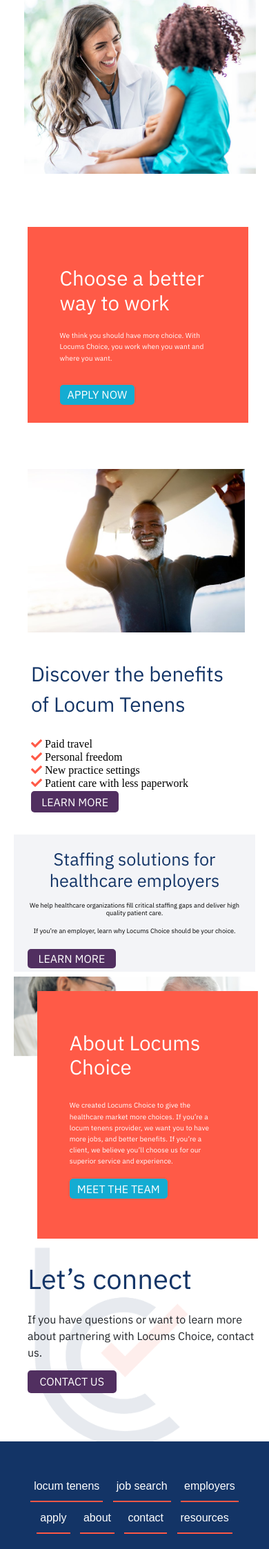
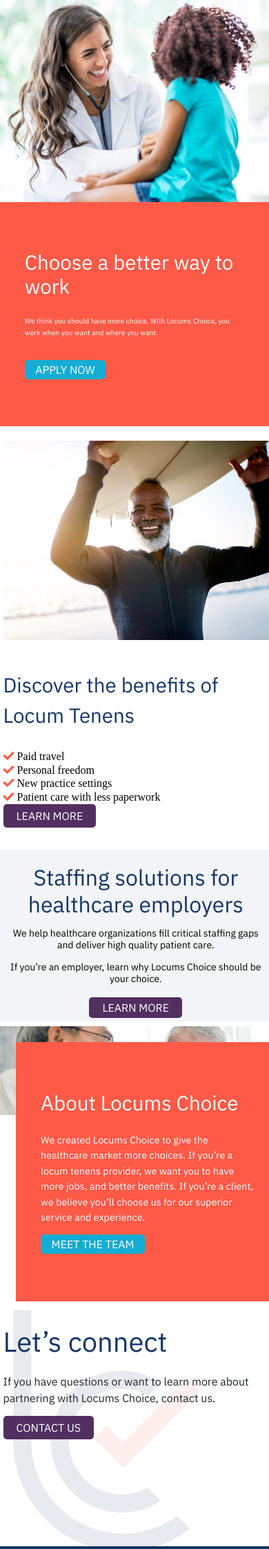
Before and after one commit to only-rakib/locum, a Django app: page / in a window 390 px wide. Shown: the part 150-2396 px from the top of the page at 69% size. Run offline with Django 3.2, Linux system fonts and the light colour scheme; some libraries are stand-ins or nearby versions; some web fonts are replaced.

Commit message:
revision 1 start

```diff
--- a/locum_apps/templates/locum_home.html
+++ b/locum_apps/templates/locum_home.html
@@ -5,30 +5,35 @@
 {% endblock title %}
 {% block container %}
 
-		<div class="background-shadow"></div>
 	<!--Body grid system start-->
 	<div class="container-fluid ">
 		<!-- Homepage Upper Image Start-->
 		<div class="row margin slideanim">
-				<div class="col-sm-7">
+			<div class="col-sm-7 col-md-7 col-lg-7">
 				<img src="{% static 'images/Young_woman_doctor_caring_for_child_patient.jpeg' %} " class="img-fluid change-height"/>
 			</div>
 			<div class="col-sm-4">
 				<div class="box-apply">
 					<div class="row margin">
+						<div class="col">
 							<h1 class="header1">
 							Choose a better way to work
 							</h1>
 						</div>
+					</div>
 					<div class="row margin">
+						<div class="col">
 							<p class="para">
 								We think you should have more choice. With Locums Choice, you work when you want and where you want.
 							</p>
+						</div>
 
 					</div>
 
-						<div class="row margin">
+					<div class="row">
+						<div class="col">
 							<a href=" {% url 'locum_apply' %}" class="text-uppercase buttonBlue">Apply Now</a>
+						</div>
 					</div>
 
 				</div>
@@ -46,10 +51,12 @@
 			<div class="col-sm-4 margin-left">
 				<div style="padding-top: 12%">
 					<div class="row margin">
+						<div class="col-lg-12 col-md-12 col-sm-12 ">
 							<h1 class="header1 slim-font" style="color: #143567;">
 							Discover the benefits of Locum Tenens
 
 							</h1>
+						</div>
 					</div>
 					<div class="row" style="padding-bottom: 1%;">
 
@@ -92,28 +99,28 @@
 		<div class="row" style="padding-bottom: 2%;background:white">
 
 		</div>
-			<div class="row" style="padding-bottom: 2%;background: #F3F4F7">
-				<div>
+		<div class="row rpadding" style="padding-bottom: 2%;background: #F3F4F7">
+			<div class="col">
 				<div class="slideanim">
 					<div class="row" style="padding-top:6% ">
-							<div class="col-sm-12 offset-sm-4">
-								<h1 style="font-weight: 2;font-size: 3vmax ;text-align: center;color: #143567" >Staffing solutions for healthcare employers</h1>
+						<div class="col-sm-10 offset-sm-1">
+							<h1 style="font-weight: 2;font-size: 32px ;text-align: center;color: #143567" >Staffing solutions for healthcare employers</h1>
 						</div>
 					</div>
 					<div class="row" style="padding-top:2% ">
-							<div class="col-sm-12 offset-sm-4">
-								<h1 style="font-weight: 2;font-size: 1.1vmax; text-align: center; color:black" >We help healthcare organizations fill critical staffing gaps and deliver high quality patient care.</h1>
+						<div class="col-sm-10 offset-sm-1">
+							<h1 style="font-weight: 2;font-size: 14px; text-align: center; color:black" >We help healthcare organizations fill critical staffing gaps and deliver high quality patient care.</h1>
 						</div>
 					</div>
 					<div class="row" style="padding-top:2% ">
-							<div class="col-sm-12 offset-sm-4">
-								<h1 style="font-weight: 2;font-size: 1.1vmax;text-align: center;color:black" >If you’re an employer, learn why Locums Choice should be your choice.</h1>
+						<div class="col-sm-10 offset-sm-1">
+							<h1 style="font-weight: 2;font-size: 14px;text-align: center;color:black" >If you’re an employer, learn why Locums Choice should be your choice.</h1>
 						</div>
 					</div>
 				</div>
 				<div class="slideanim">
 					<div class="row" style="padding-top:4% ">
-							<div class="col-sm-12 offset-sm-9">
+						<div class="col-sm-4 offset-sm-4 col-md-4 offset-md-4 col-lg-4 offset-lg-4 text-center">
 							<a class="buttonPurple text-uppercase" href="{% url 'employers' %}">Learn More</a>
 						</div>
 					</div>
@@ -127,23 +134,29 @@
 
 		</div>
 		<div class="row slideanim">
-				<div class="col-sm-12" style="z-index: -3; padding:0px">
+			<div class="col-12 col-lg-12" style="z-index: -3; padding:0px">
 				<img src="{% static 'images/male_doctor_laughing_with_patient.jpg' %} " class="img-fluid">
 			</div>
 			<div class="col-sm-5 offset-sm-1" style="z-index: 1;margin-top: -38%">
 				<div class="box-apply-leftImplement">
 					<div class="row margin">
+						<div class="col">
 							<h1 class="header1">About Locums Choice<h1>
 						</div>
+					</div>
 					<div class="row">
-						<p class="para">
+						<div class="col">
+							<p class="para" style="font-size: 14px">
 								We created Locums Choice to give the healthcare market more choices. If you’re a locum tenens provider,
 								we want you to have more jobs, and better benefits. If you’re a client, we believe you’ll choose us for
 								our superior service and experience.
 							</p>
 						</div>
+					</div>
 					<div class="row	">
+						<div class="col">
 							<a class="buttonBlue text-uppercase" href="{% url 'about' %}">Meet the Team</a>
+						</div>
 					</div>
 				</div>
 			</div>
--- a/static/css/home.css
+++ b/static/css/home.css
@@ -68,7 +68,7 @@ ul.homecircle{
 .img-fluid.change-height
 {
 	height: 100%;
-	width: 105%;
+	width: 100%;
 	max-width: none;
 	top:2%;
 }
@@ -79,7 +79,7 @@ ul.homecircle{
 	background: #FF5A47;
     background-clip: border-box;
 	width: 167%;
-	height: 70%;
+	height: 30vmax;
 	margin-top: 24%;
 	margin-left: -67%;
 	padding: 18% 15% 18% 13%;
@@ -274,21 +274,23 @@ http://www.menucool.com/ui/slide-in-when-scrolling
 
 /*==========================================================================*/
 /*=======================LOcum Tenens =======================================*/
-.box-apply.tenens-left
+.box-apply-tenens-left
 {
 
+	margin-top: 22%;
     background-clip: border-box;
 	width: 158%;
-	height: 60%;
+	min-height: 65%;
 	padding-top: 0%;
 	margin-left: 2%;
 	padding: 13% 12% 13% 12%;
 	color:white;
 	z-index: 33;
+	background: #FF5A47;
 }
 .col-sm-7.margin-left
 {
-	margin-left: 38.78%;
+	margin-left: 41.78%;
 }
 .col-sm-4.margin-right
 {
@@ -302,16 +304,18 @@ http://www.menucool.com/ui/slide-in-when-scrolling
 }
 /*====================================================================*/
 /*==========================Employers=================================*/
-.box-apply.employers_top
+.box-apply-employers_top
 {
 	/*1st image overlap box with semi-red color */
+	margin-top: 22%;
 	background: #FF5A47;
     background-clip: border-box;
 	width: 167%;
-	height: 65%;
+	min-height: 65%;
 	margin-top: 26%;
 	margin-left: -67%;
 	padding: 18% 15% 18% 13%;
+	background: #FF5A47;
 	color:white;
 
 }
@@ -434,3 +438,18 @@ label
 {
 	color:#35517C;
 }
+/*=======================AboutUS======================*/
+.img-margin-card
+{
+	margin-left: 6.5%;
+}
+.healthcare
+{
+	margin-top:6%;
+	padding-left: 7%;
+	padding-right: 2%;
+}
+.Crevalle
+{
+	padding-left: 3%;
+}
--- a/static/css/responsive.css
+++ b/static/css/responsive.css
@@ -1,138 +1,112 @@
-@media (max-width: 575px) {
-    .row {
-        margin-left: 5px;
-        margin-right: 5px;
-    }
-    .col,
-    .col-1,
-    .col-10,
-    .col-11,
-    .col-12,
-    .col-2,
-    .col-3,
-    .col-4,
-    .col-5,
-    .col-6,
-    .col-7,
-    .col-8,
-    .col-9,
-    .col-auto,
-    .col-lg,
-    .col-lg-1,
-    .col-lg-10,
-    .col-lg-11,
-    .col-lg-12,
-    .col-lg-2,
-    .col-lg-3,
-    .col-lg-4,
-    .col-lg-5,
-    .col-lg-6,
-    .col-lg-7,
-    .col-lg-8,
-    .col-lg-9,
-    .col-lg-auto,
-    .col-md,
-    .col-md-1,
-    .col-md-10,
-    .col-md-11,
-    .col-md-12,
-    .col-md-2,
-    .col-md-3,
-    .col-md-4,
-    .col-md-5,
-    .col-md-6,
-    .col-md-7,
-    .col-md-8,
-    .col-md-9,
-    .col-md-auto,
-    .col-sm,
-    .col-sm-1,
-    .col-sm-10,
-    .col-sm-11,
-    .col-sm-12,
-    .col-sm-2,
-    .col-sm-3,
-    .col-sm-4,
-    .col-sm-5,
-    .col-sm-6,
-    .col-sm-7,
-    .col-sm-8,
-    .col-sm-9,
-    .col-sm-auto,
-    .col-xl,
-    .col-xl-1,
-    .col-xl-10,
-    .col-xl-11,
-    .col-xl-12,
-    .col-xl-2,
-    .col-xl-3,
-    .col-xl-4,
-    .col-xl-5,
-    .col-xl-6,
-    .col-xl-7,
-    .col-xl-8,
-    .col-xl-9,
-    .col-xl-auto {
-        width: 100%;
-        padding-right: 15px;
-        padding-left: 15px;
-    }
+@media (max-width:575px) {
+
     /*red color over picture remargining*/
     .box-apply {
-        margin-left: 5px;
+        margin-left: 0px;
         width: 100%;
+        height: 100%;
+        margin-top:0px;
+    }
+    .box-apply-tenens-left
+    {
+        margin-top: 0px;
+        margin-left: 0px;
+        width: 100%;
+
     }
     .col-sm-6.margin-left {
         margin-left: 5px;
     }
+
     .col-sm-4.margin-left {
-        margin-left: 5px;
+        margin-left: 0px;
+        padding-left: 5%;
+        padding-right: 5%;
     }
+
     .box-apply.tenens-left {
-        margin-left: 5px;
+        margin-left: 0px;
         width: 100%;
         height: 100%;
         z-index: 1;
         margin-top: 2%;
     }
+
+    .col-sm-4.margin-left-tenens {
+        padding-left: 5%;
+        padding-right: 5%;
+    }
+
     .col-sm-7.margin-left {
-        margin-left: 5px;
+        margin-left: 0px;
     }
+
     .col-sm-4.margin-right {
-        margin-left: 5px;
+        margin-left: 0px;
         margin-top: 5px;
         z-index: 1;
     }
-    .box-apply.employers_top {
+
+    .box-apply-employers_top
+    {
+        margin-top: 0px;
+        margin-left: 0px;
         width: 100%;
-        height: 80%;
-        margin-top: 26%;
-        margin-left: 5px;
-        padding: 18% 15% 18% 13%;
-        color: white;
     }
-    .col-sm-6.margin-left-employers
-    {
-      margin-left: 0px;
+
+    .col-sm-6.margin-left-employers {
+        margin-left: 0px;
+        padding-left: 0px;
+        padding-right: 0px;
     }
+
     .box-apply-leftImplement {
         width: 100%;
         height: 100%;
     }
-    .lowerImageSideContent
+
+    .lowerImageSideContent {
+        position: absolute;
+        padding-left: 5%;
+        padding-right: 5%;
+    }
+
+    .background-shadow {
+        visibility: hidden;
+    }
+
+    .rpadding {
+        padding-left: 6%;
+        padding-right: 5%;
+    }
+    .img-margin-card
     {
-        position: absolute;
+        margin-left: 0px;
     }
-    .background-shadow
+    .healthcare
     {
-        visibility: hidden;
+        margin-top:6%;
+        margin-left: 1%;
+        padding-left: 0%;
+        padding-right: 5%;
+    }
+    .Crevalle
+    {
+        padding-left: 0%;
+        /*margin-left: 1%;*/
     }
 
 }
 
-@media (min-width: 575px) and (max-width:942px) {
-  .box-apply-leftImplement {
+@media (min-width:575px) and (max-width:942px) {
+    .box-apply-leftImplement {
         width: 100%;
         height: 100%;
     }
+
 }
+
+@media (min-width:575px) and (max-width:626px) {
+
+
+}
```
Also changed, not shown: locum_apps/templates/Locum_Tenens.html (+44 -11 lines), locum_apps/templates/locum_aboutus.html (+30 -13 lines), locum_apps/templates/locum_employers.html (+40 -9 lines). Lines whose indentation alone changed are shown as unchanged.
